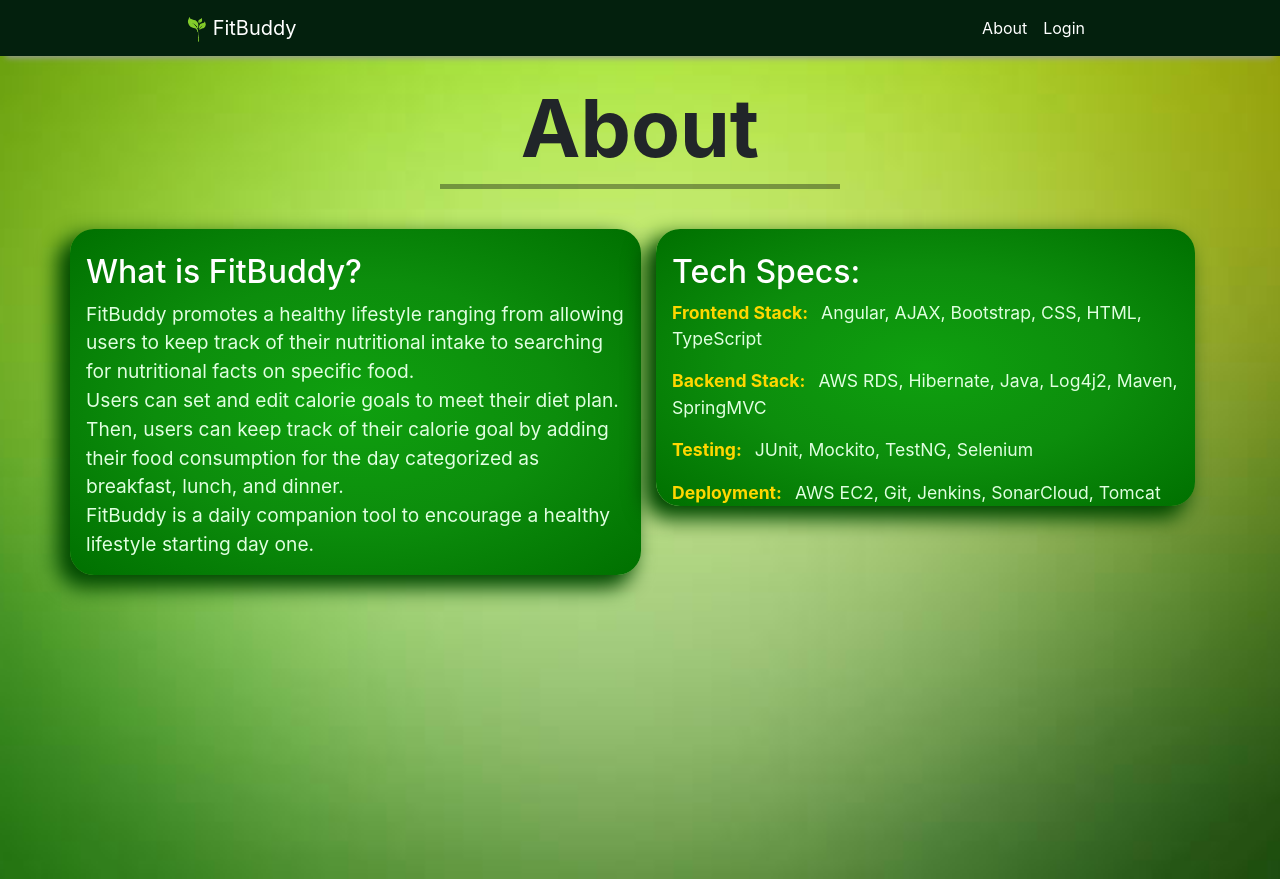
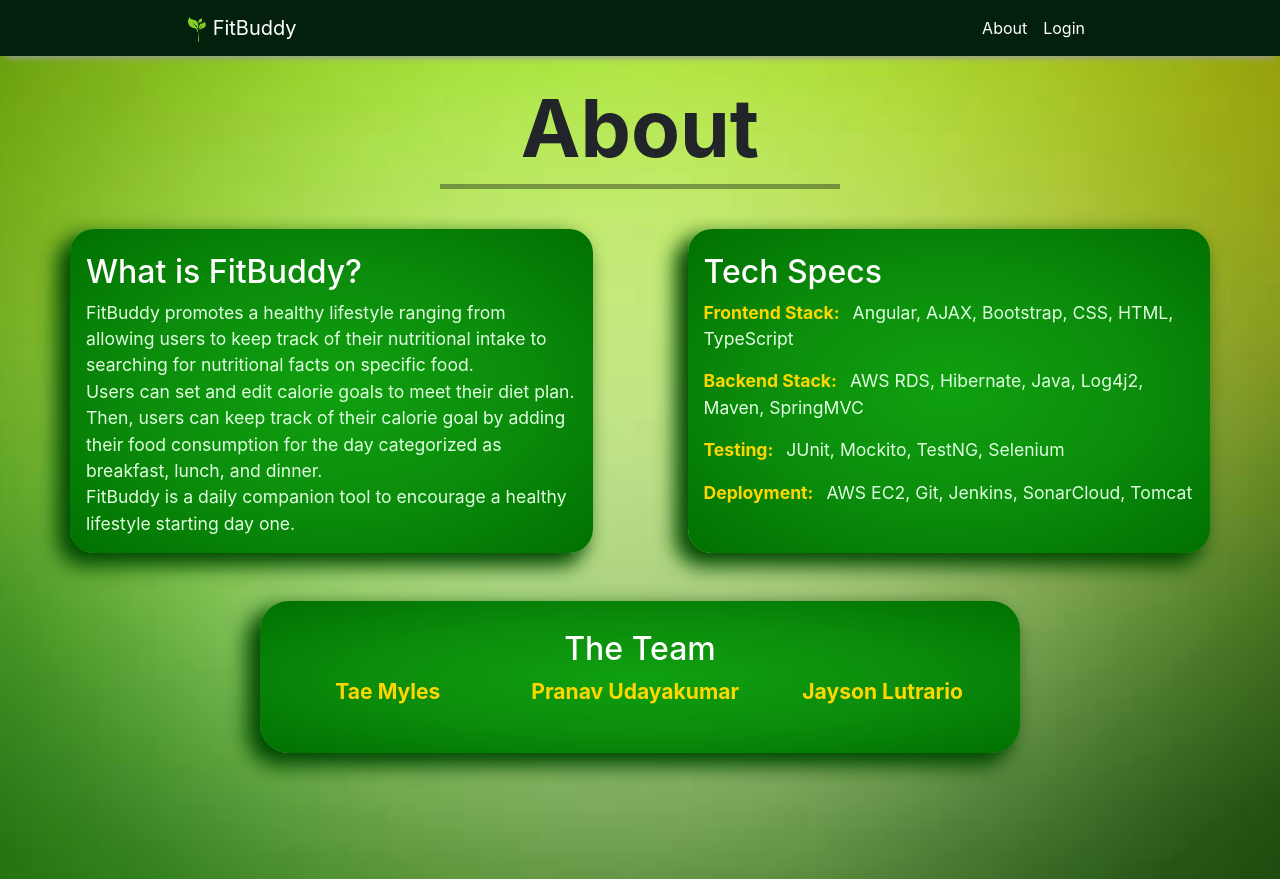
Before and after one commit to Three-of-Kind-Project2/FitBuddy-frontend, an Angular app: page /about in a window 1280 px wide. Built offline with nearby package versions, Linux system fonts and the light colour scheme; no server answers.

Commit message:
Updated About page

```diff
--- a/src/app/about/about.component.css
+++ b/src/app/about/about.component.css
@@ -28,3 +28,8 @@ li {
   border-radius: 1.5em;
   box-shadow: -10px 10px 20px 3px rgb(0, 73, 0);
 }
+
+a {
+  text-decoration: none;
+  color: rgb(224, 255, 224);
+}
--- a/src/app/about/about.component.html
+++ b/src/app/about/about.component.html
@@ -9,7 +9,7 @@
       <div class="col-sm text-white aboutCard">
         <br>
         <h2>What is FitBuddy?</h2>
-        <p style="font-size: 120%; color: rgb(224, 255, 224);">
+        <p style="font-size: 110%; color: rgb(224, 255, 224);">
           FitBuddy promotes a healthy lifestyle ranging from allowing users to
           keep track of their nutritional intake to searching for nutritional
           facts on specific food. <br>
@@ -21,10 +21,10 @@
           healthy lifestyle starting day one.
         </p>
       </div>
-    <div class="col-sm">
+      <div class="col-1"></div>
       <div class="col-sm text-white aboutCard">
         <br>
-        <h2>Tech Specs:</h2>
+        <h2>Tech Specs</h2>
         <p style="font-size: 110%; color: rgb(224, 255, 224);">
           <span class="stackTitle">Frontend Stack: </span>
           Angular, AJAX, Bootstrap, CSS, HTML, TypeScript
@@ -39,8 +39,29 @@
         </p>
         <p style="font-size: 110%; color: rgb(224, 255, 224);">
           <span class="stackTitle">Deployment: </span>
-          AWS EC2, Git, Jenkins, SonarCloud, Tomcat
+          AWS EC2, <a href="https://github.com/Three-of-Kind-Project2">Git</a>,
+          Jenkins, SonarCloud, Tomcat
         </p>
+      </div>
+    </div>
+    <br><br>
+    <div class="row justify-content-center">
+      <br><br>
+      <div style="font-size: 120%;" class="col-8 text-white text-center aboutCard">
+        <br>
+        <h2>The Team</h2>
+        <div class="row stackTitle">
+          <div class="col-sm">
+            <p style="font-size: 110%;">Tae Myles</p>
+          </div>
+          <div class="col-sm">
+            <p style="font-size: 110%;">Pranav Udayakumar</p>
+          </div>
+          <div class="col-sm">
+            <p style="font-size: 110%;">Jayson Lutrario</p>
+          </div>
+        </div>
+        <br>
       </div>
     </div>
   </div>
```
